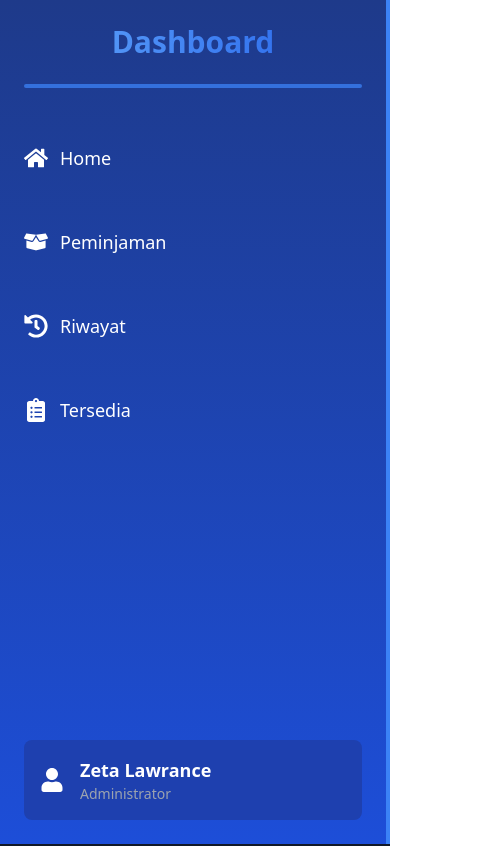
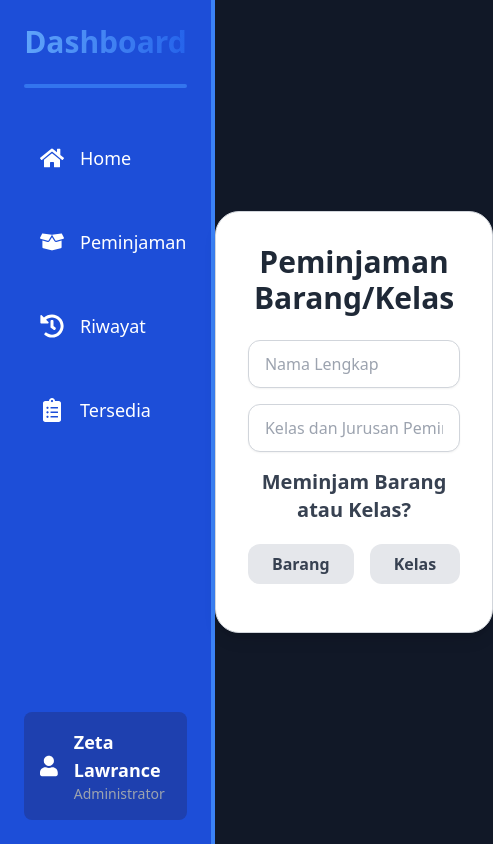
Before and after one commit to arctadapt/FE-Peminjaman, a React (Vite) app: page /peminjaman in a window 390 px wide. Shown: the top 846 px of the page, 493 px wide, since content can reach past the window. Built offline with nearby package versions, Linux system fonts and the light colour scheme.

Commit message:
Fix Layout Background

```diff
--- a/src/components/Layout.jsx
+++ b/src/components/Layout.jsx
@@ -8,8 +8,8 @@ const Layout = () => {
   const [showProfileMenu, setShowProfileMenu] = useState(false);
 
   return (
-    <div className="min-h-screen flex flex-col md:flex-row bg-gray-900 text-gray-200">
-      <aside className="w-full md:w-64 h-screen bg-gradient-to-b from-blue-900 to-blue-700 text-white p-6 flex flex-col shadow-lg border-r-4 border-blue-500">
+    <div className="flex h-screen bg-gray-900 text-gray-200">
+      <aside className="w-64 bg-blue-700 text-white p-6 flex flex-col shadow-lg border-r-4 border-blue-500">
         <div className="mb-10 text-center">
           <h2 className="text-3xl font-extrabold text-transparent bg-clip-text bg-gradient-to-r from-blue-400 to-blue-600">
             Dashboard
@@ -27,10 +27,10 @@ const Layout = () => {
             ].map((item, index) => (
               <li key={index}>
                 <button
-                  className="w-full py-4 flex items-center gap-3 text-lg font-medium bg-transparent hover:bg-blue-800 rounded-lg transition-all duration-300 transform hover:scale-105"
+                  className="w-full py-4 flex items-center gap-4 text-lg font-medium bg-transparent hover:bg-blue-800 rounded-lg transition-all duration-300 transform hover:scale-105"
                   onClick={() => navigate(item.path)}
                 >
-                  <div className="text-2xl">{item.icon}</div>
+                  <div className="text-2xl ml-4">{item.icon}</div>
                   <span>{item.name}</span>
                 </button>
               </li>
@@ -76,9 +76,9 @@ const Layout = () => {
           )}
         </div>
       </aside>
-      <main className="flex-1 p-6 bg-gray-900 overflow-y-auto h-screen">
+      <div className="flex-1 bg-gray-900">
         <Outlet />
-      </main>
+      </div>
     </div>
   );
 };
--- a/src/pages/Dashboard.jsx
+++ b/src/pages/Dashboard.jsx
@@ -11,7 +11,7 @@ const Dashboard = () => {
   };
 
   return (
-    <div className="min-h-screen flex flex-col bg-cover bg-center" style={{ backgroundImage: "url('background.png')" }}>
+    <div className="min-h-screen flex flex-col bg-gray-900">
       <main className="flex-1 p-6 sm:p-12 bg- bg-opacity-80 rounded-lg shadow-lg">
         <div className="max-w-7xl mx-auto">
           <section className="bg-gradient-to-r from-blue-800 to-blue-600 p-6 sm:p-14 rounded-3xl shadow-xl mb-6 sm:mb-12 duration-500 hover:bg-blue-700 transform hover:-translate-y-2 border-4 border-blue-500">
--- a/src/pages/Peminjaman.jsx
+++ b/src/pages/Peminjaman.jsx
@@ -50,7 +50,7 @@ const Peminjaman = ({ availableItems, onBorrow }) => {
   };
 
   return (
-    <div className="h-full bg-gray-900 flex items-center justify-center py-10">
+    <div className="flex items-center justify-center py-10 min-h-screen flex flex-col bg-gray-900">
       <div className="bg-white shadow-lg rounded-3xl p-8 max-w-lg w-full text-center transition-transform duration-300 transform hover:scale-102 border border-gray-300">
         <h1 className="text-3xl font-bold text-gray-800 mb-6">Peminjaman Barang/Kelas</h1>
 
--- a/src/pages/Profile.jsx
+++ b/src/pages/Profile.jsx
@@ -2,7 +2,7 @@ import React from "react";
 
 const Profile = () => {
   return (
-    <div className="flex items-center justify-center h-full bg-gray-900">
+    <div className="flex items-center justify-center py-10 min-h-screen flex flex-col bg-gray-900">
       <div className="bg-white p-12 rounded-3xl shadow-xl max-w-lg w-full">
         <h1 className="text-4xl font-bold mb-6 text-center text-blue-600">Profile</h1>
         <div className="mb-6">
--- a/src/pages/Riwayat.jsx
+++ b/src/pages/Riwayat.jsx
@@ -2,7 +2,7 @@ import React from 'react';
 
 const Riwayat = ({ history, activeLoans, onReturn }) => {
   return (
-    <div className="h-full bg-gray-900 flex items-center justify-center py-10">
+    <div className="flex items-center justify-center py-10 min-h-screen flex flex-col bg-gray-900">
       <div className="bg-white shadow-lg rounded-3xl p-8 max-w-lg w-full text-center">
         <h1 className="text-3xl font-bold text-gray-800 mb-6">Riwayat Peminjaman</h1>
         {history.length > 0 ? (
--- a/src/pages/Tersedia.jsx
+++ b/src/pages/Tersedia.jsx
@@ -2,7 +2,7 @@ import React from 'react';
 
 const Tersedia = ({ availableItems }) => {
   return (
-    <div className="h-full bg-gray-900 flex items-center justify-center py-10">
+    <div className="flex items-center justify-center py-10 min-h-screen flex flex-col bg-gray-900">
       <div className="bg-white shadow-lg rounded-3xl p-8 max-w-lg w-full text-center">
         <h1 className="text-3xl font-bold text-gray-800 mb-6">Barang yang Tersedia</h1>
         <ul className="bg-gray-100 rounded-2xl shadow-md p-4 mb-4">
```
